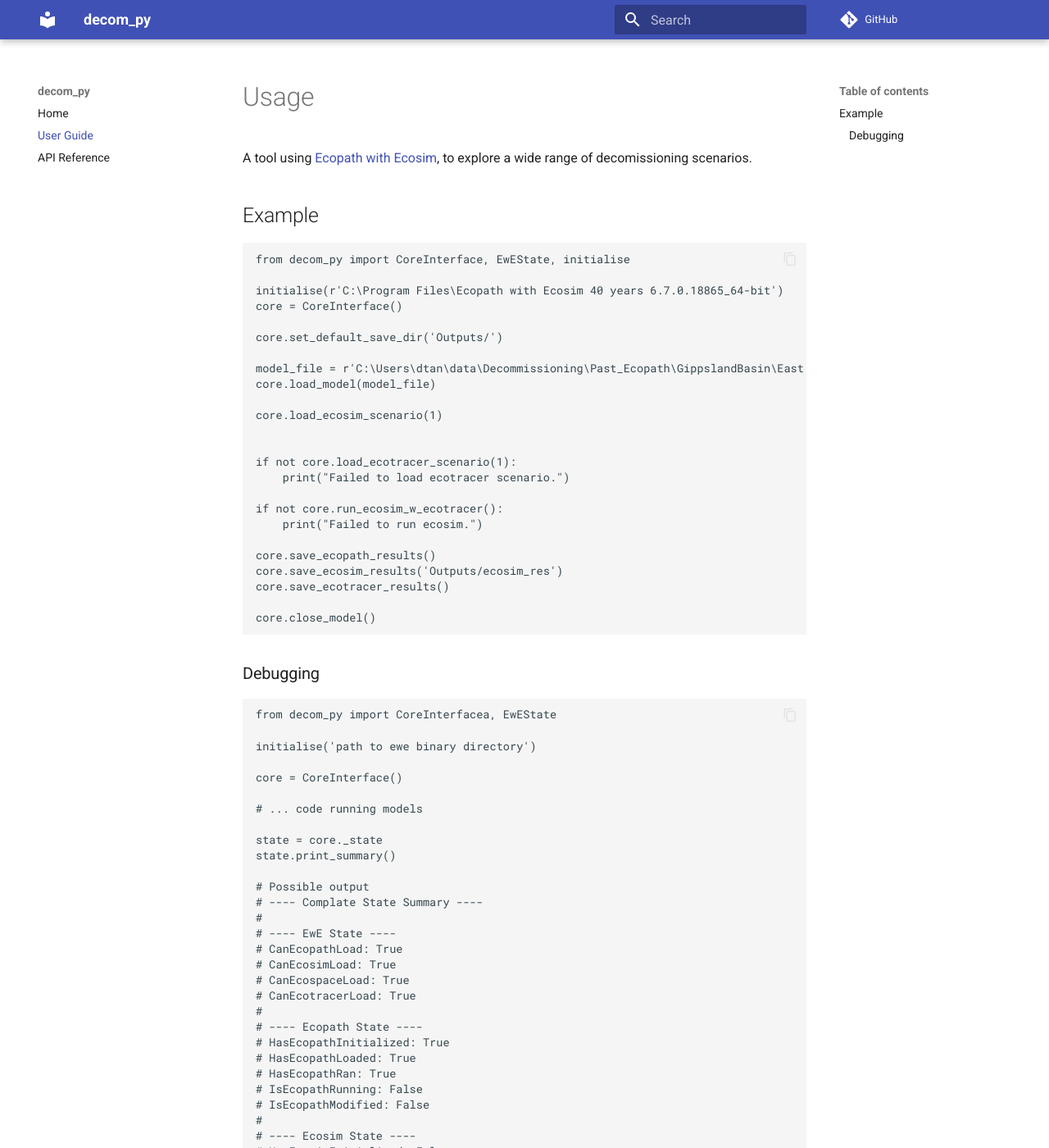
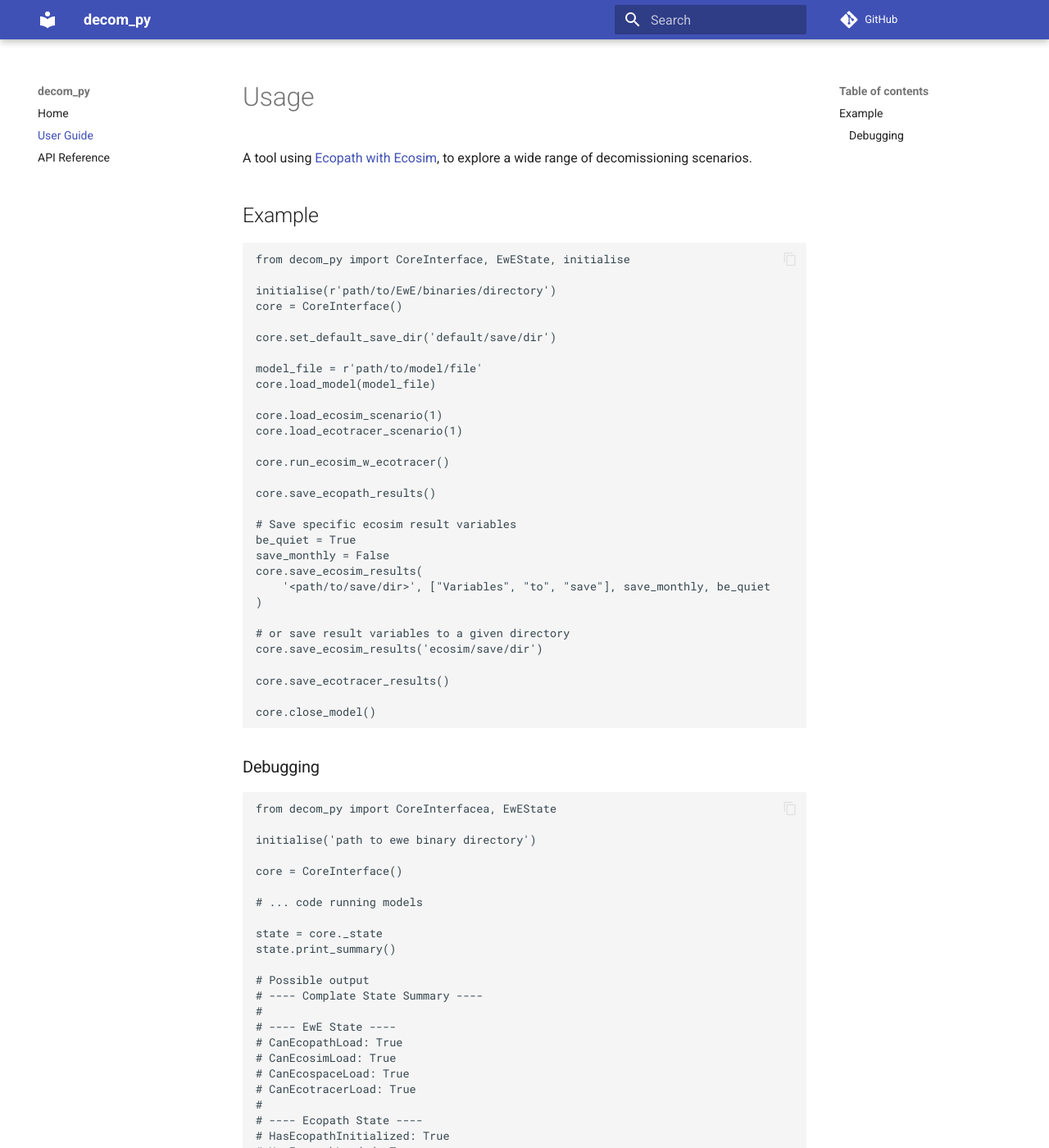
Before and after one commit to open-AIMS/PyEwE, an MkDocs documentation site: the page built from docs/usage.md, in a window 1280 px wide and 1400 px high. Shown: the whole window at 82% size. Built offline with MkDocs 1.6.1 and Material for MkDocs 9.7.7, drawn with Linux system fonts in a browser that asks for light colours; comment, search, counter and statistics services are not loaded.

````diff
--- a/docs/usage.md
+++ b/docs/usage.md
@@ -8,25 +8,31 @@ decomissioning scenarios.
 ```python
 from decom_py import CoreInterface, EwEState, initialise
 
-initialise(r'C:\Program Files\Ecopath with Ecosim 40 years 6.7.0.18865_64-bit')
+initialise(r'path/to/EwE/binaries/directory')
 core = CoreInterface()
 
-core.set_default_save_dir('Outputs/')
+core.set_default_save_dir('default/save/dir')
 
-model_file = r'C:\Users\dtan\data\Decommissioning\Past_Ecopath\GippslandBasin\East Bass Strait.eweaccdb'
+model_file = r'path/to/model/file'
 core.load_model(model_file)
 
 core.load_ecosim_scenario(1)
+core.load_ecotracer_scenario(1)
 
-
-if not core.load_ecotracer_scenario(1):
-    print("Failed to load ecotracer scenario.")
-
-if not core.run_ecosim_w_ecotracer():
-    print("Failed to run ecosim.")
+core.run_ecosim_w_ecotracer()
 
 core.save_ecopath_results()
-core.save_ecosim_results('Outputs/ecosim_res')
+
+# Save specific ecosim result variables
+be_quiet = True
+save_monthly = False
+core.save_ecosim_results(
+    '<path/to/save/dir>', ["Variables", "to", "save"], save_monthly, be_quiet
+)
+
+# or save result variables to a given directory
+core.save_ecosim_results('ecosim/save/dir')
+
 core.save_ecotracer_results()
 
 core.close_model()
````
Also changed, not shown: README.md (+14 -4 lines).
